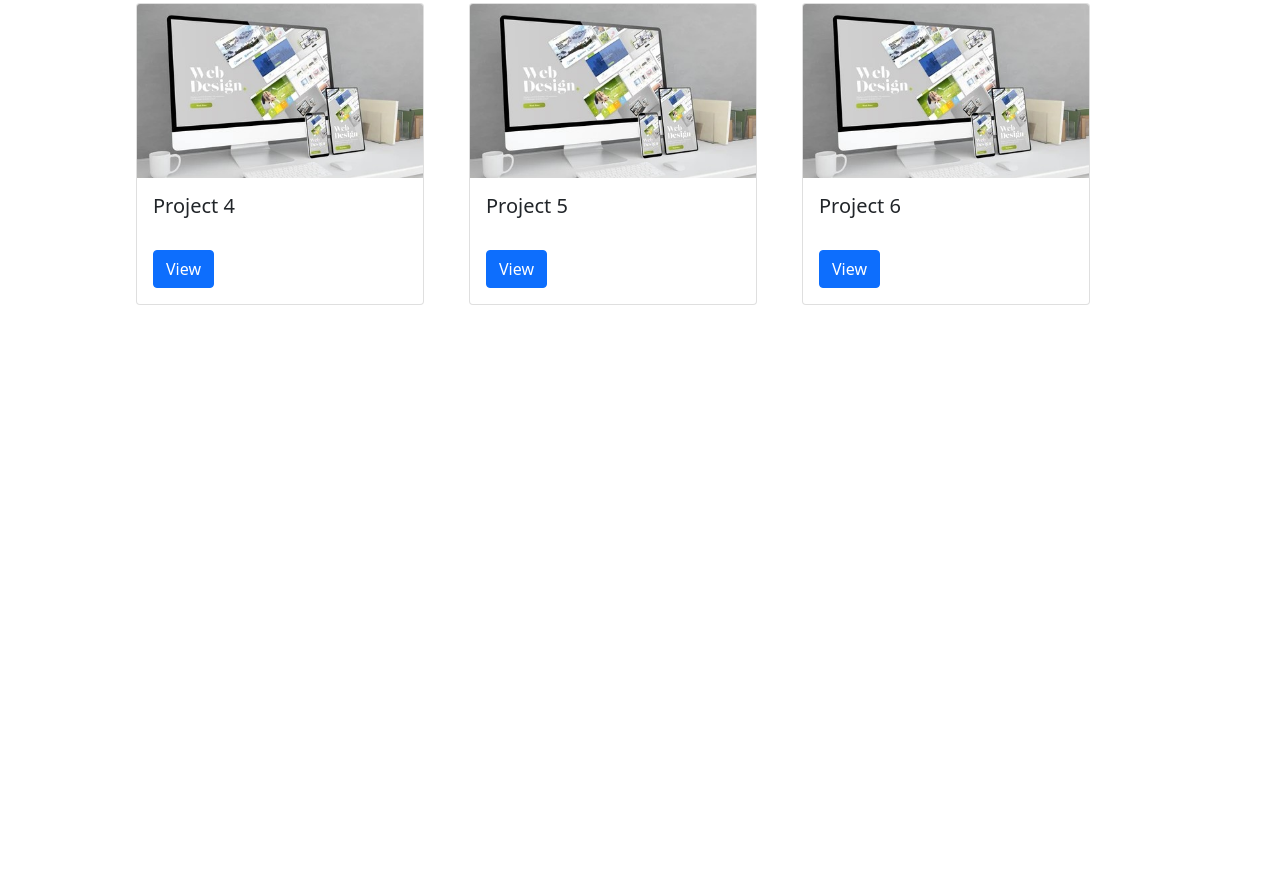
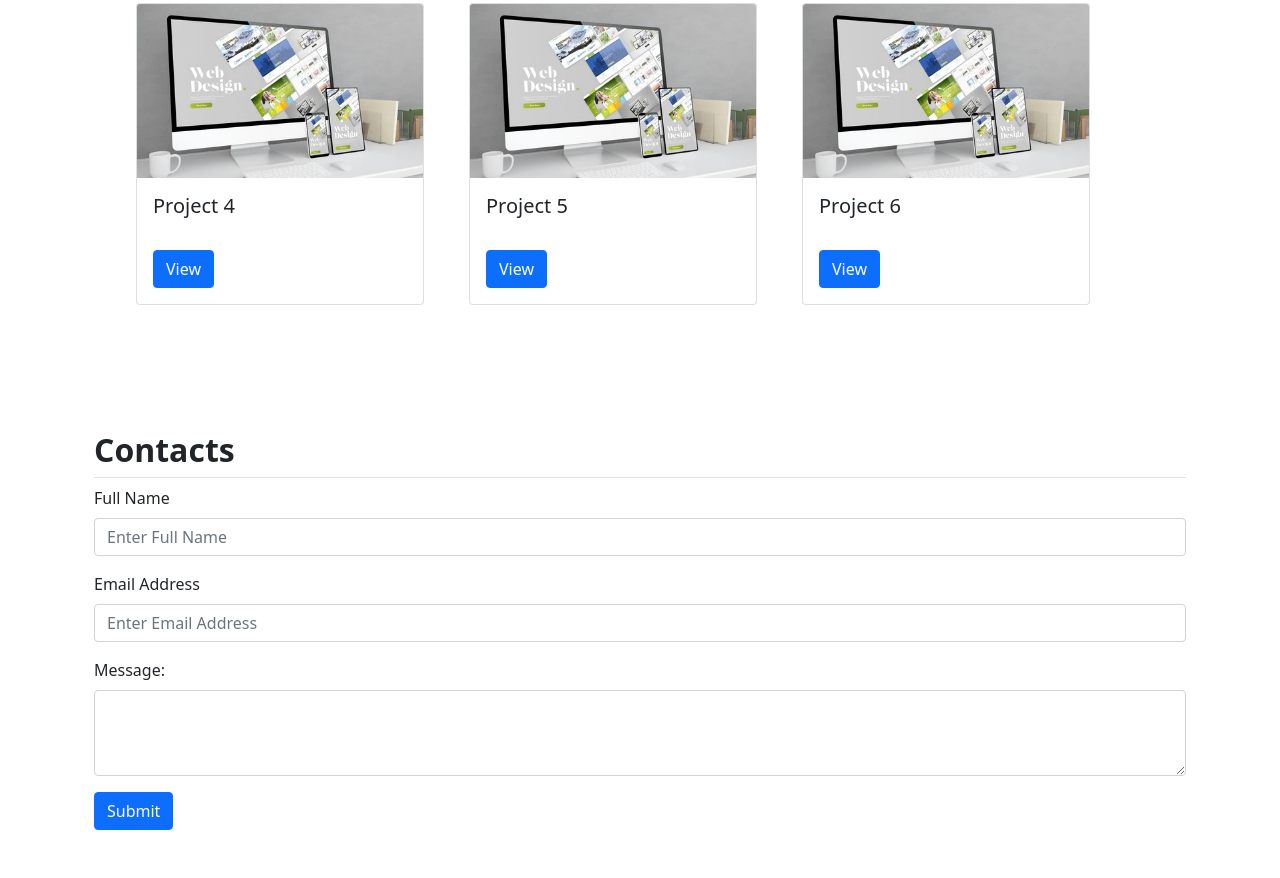
Before and after one commit to XandaNawzad/Portfolio_Test1, a plain HTML site: page index.html in a window 1280 px wide. Shown: the part 2261-3139 px from the top of the page. Before the commit the page ends 2644 px from the top, so only its background shows below. Drawn offline with nearby package versions, Linux system fonts and the light colour scheme.

Commit message:
add contact section

```diff
--- a/index.html
+++ b/index.html
@@ -282,13 +282,81 @@
 </div>
 </div>
 
-
 </div>
 </div>
 </div>
 </section>
 <!--End Projects section-->
 
+<!--Start Contact section-->
+ <section id="contact">
+  <div class="container col-xxl-8 px-4 py-5">
+  <h2 class="pb-2 border-bottom fw-bold">Contacts</h2>
+
+  <form>
+  <div class="mb-3">
+    <label for="full name" class="form-label">Full Name</label>
+    <input type="text"
+      class="form-control"
+      id="examplefullname"
+      aria-describedby="fullnameHelp"
+      placeholder="Enter Full Name">
+  </div>
+
+  <div class="mb-3">
+    <label for="email address" class="form-label">Email Address</label>
+    <input type="email"
+      class="form-control"
+      id="exampleemailaddress"
+      aria-describedby="emailladdress"
+      placeholder="Enter Email Address">
+  </div>
+
+  <div class="mb-3">
+  <label for="exampleFormControlTextarea1" class="form-label">Message:</label>
+  <textarea class="form-control"
+   id="exampleFormControlTextarea1"
+   rows="3">
+  </textarea>
+</div>
+
+  <div id="btn1">
+  <button type="submit" class="btn btn-primary">Submit</button>
+  </div>
+</form>
+
+</div>
+</section>
+<!--End contact section-->
+
+
+
+
+
+
+
+
+
+
+
+
+
+
+
+
+
+
+
+
+
+
+
+
+
+
+
+
+
       <script src="https://cdn.jsdelivr.net/npm/bootstrap@5.0.2/dist/js/bootstrap.bundle.min.js" integrity="sha384-MrcW6ZMFYlzcLA8Nl+NtUVF0sA7MsXsP1UyJoMp4YLEuNSfAP+JcXn/tWtIaxVXM" crossorigin="anonymous"></script>
 </body>
 </html>
--- a/style.css
+++ b/style.css
@@ -33,7 +33,13 @@ h1 {
 }
 
 /* style project section*/
-
 #procard:hover {
       transform: scale(1.1);
 }
+/* style contact section*/
+#btn1 button:hover{
+      background-color: darkgoldenrod;
+}
+form:hover{
+      background-color: lightblue;
+}
```
